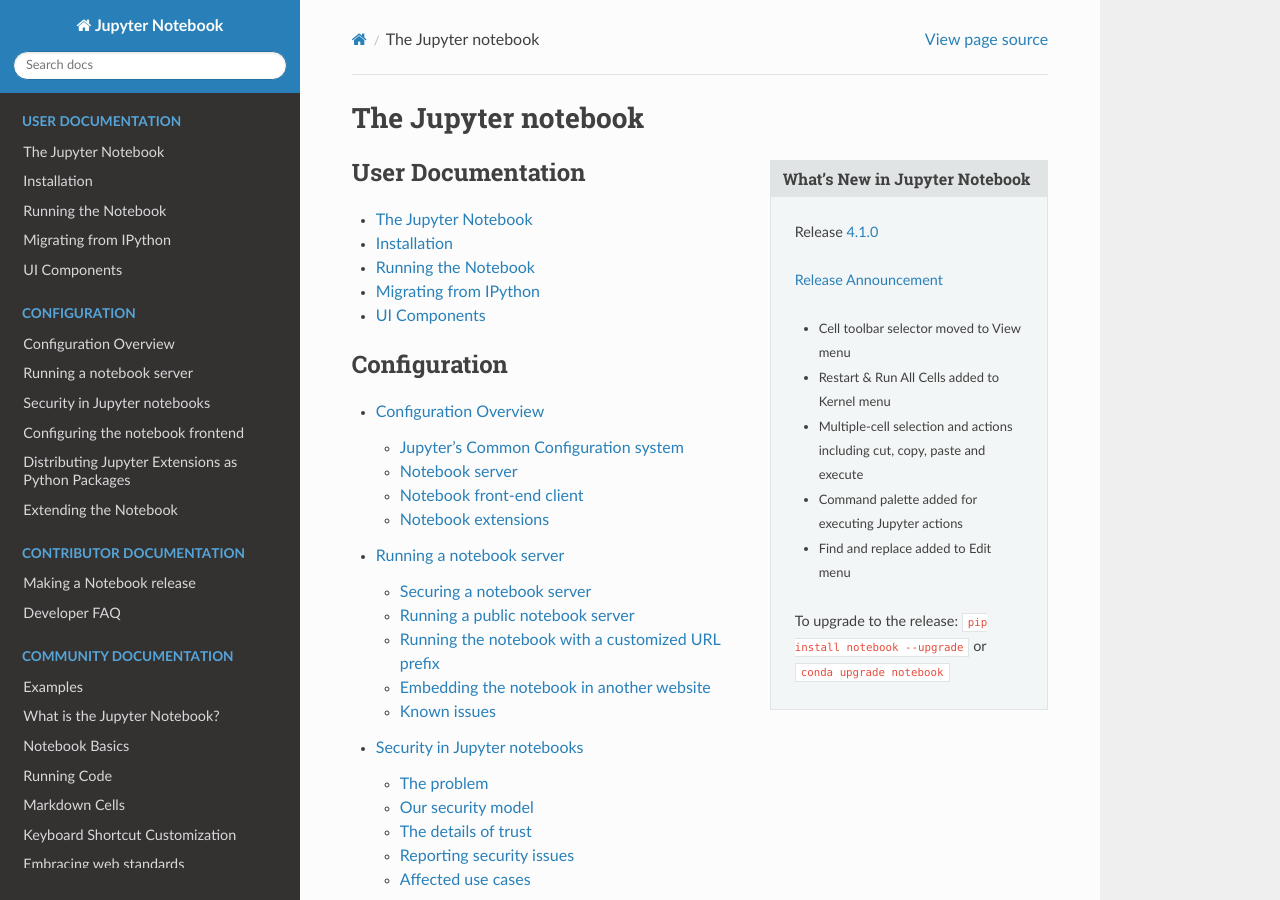
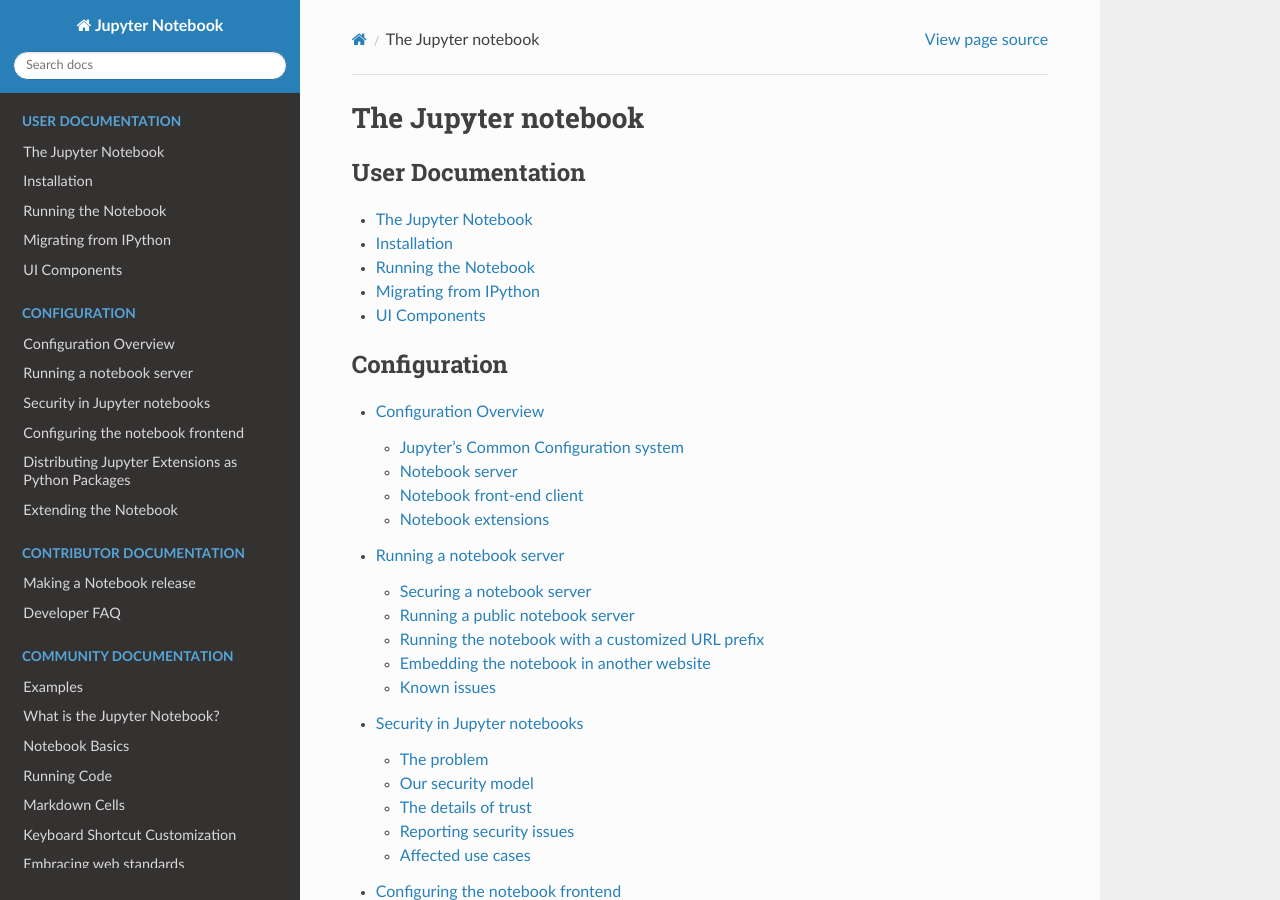
Before and after one commit to jupyter/nbclassic, a Sphinx documentation site: the page built from docs/source/index.rst, in a window 1280 px wide and 900 px high. Built offline with Sphinx 7.4.7 and the Read the Docs theme 2.0.0, drawn with Linux system fonts in a browser that asks for light colours; pages that are not in the unit, such as notebooks, are missing from menus.

Commit message:
Update changelog and remove what's new

```diff
--- a/docs/source/changelog.rst
+++ b/docs/source/changelog.rst
@@ -5,6 +5,12 @@
 
 A summary of changes in the Jupyter notebook.
 For more detailed information, see `GitHub <https://github.com/jupyter/notebook>`__.
+
+.. tip::
+
+     Use ``pip install notebook --upgrade`` or ``conda upgrade notebook`` to
+     upgrade to the latest release.
+
 
 .. _release-4.2.0:
 
--- a/docs/source/index.rst
+++ b/docs/source/index.rst
@@ -1,22 +1,6 @@
 ====================
 The Jupyter notebook
 ====================
-
-.. sidebar:: What's New in Jupyter Notebook
-   :subtitle: Release :ref:`release-4.1.0`
-
-   `Release Announcement <https://blog.jupyter.org/2016/01/08/notebook-4-1-release/>`_
-
-   - Cell toolbar selector moved to View menu
-   - Restart & Run All Cells added to Kernel menu
-   - Multiple-cell selection and actions including cut, copy, paste and execute
-   - Command palette added for executing Jupyter actions
-   - Find and replace added to Edit menu
-
-   To upgrade to the release:
-   ``pip install notebook --upgrade``
-   or
-   ``conda upgrade notebook``
 
 .. toctree::
    :maxdepth: 1
```
